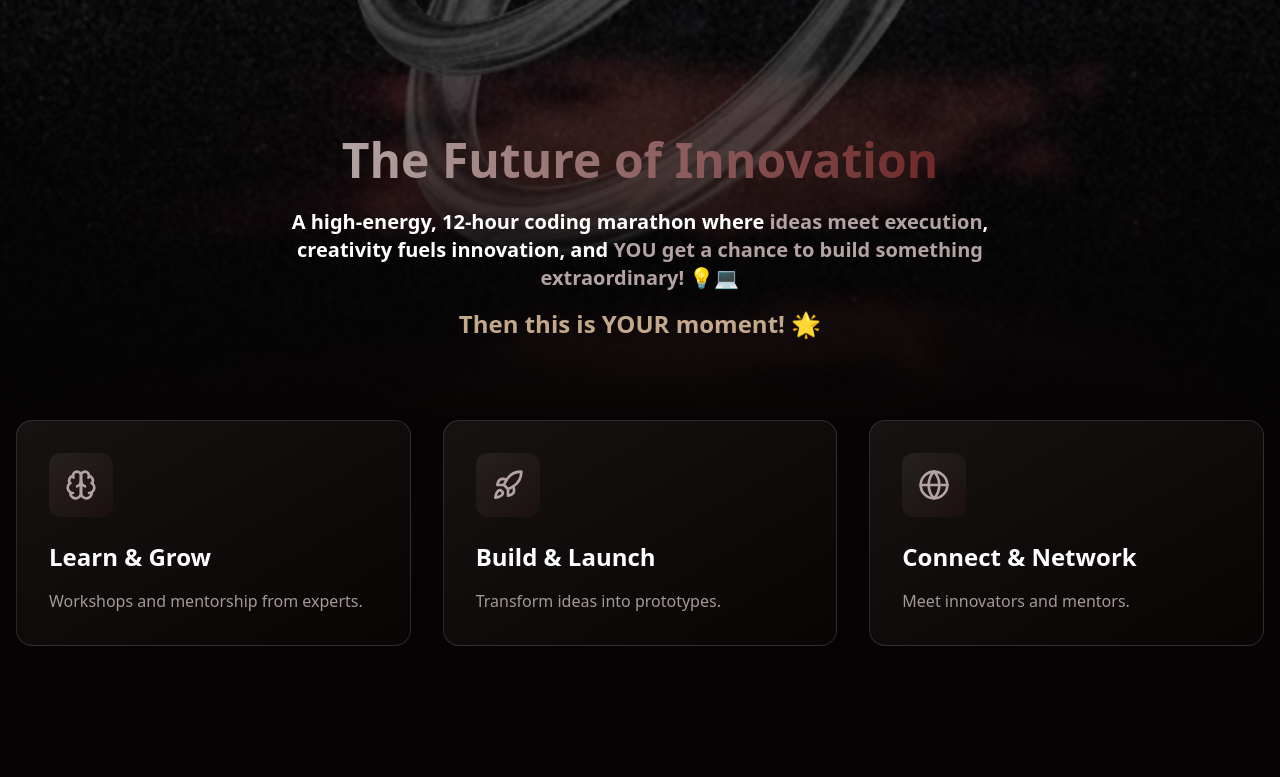
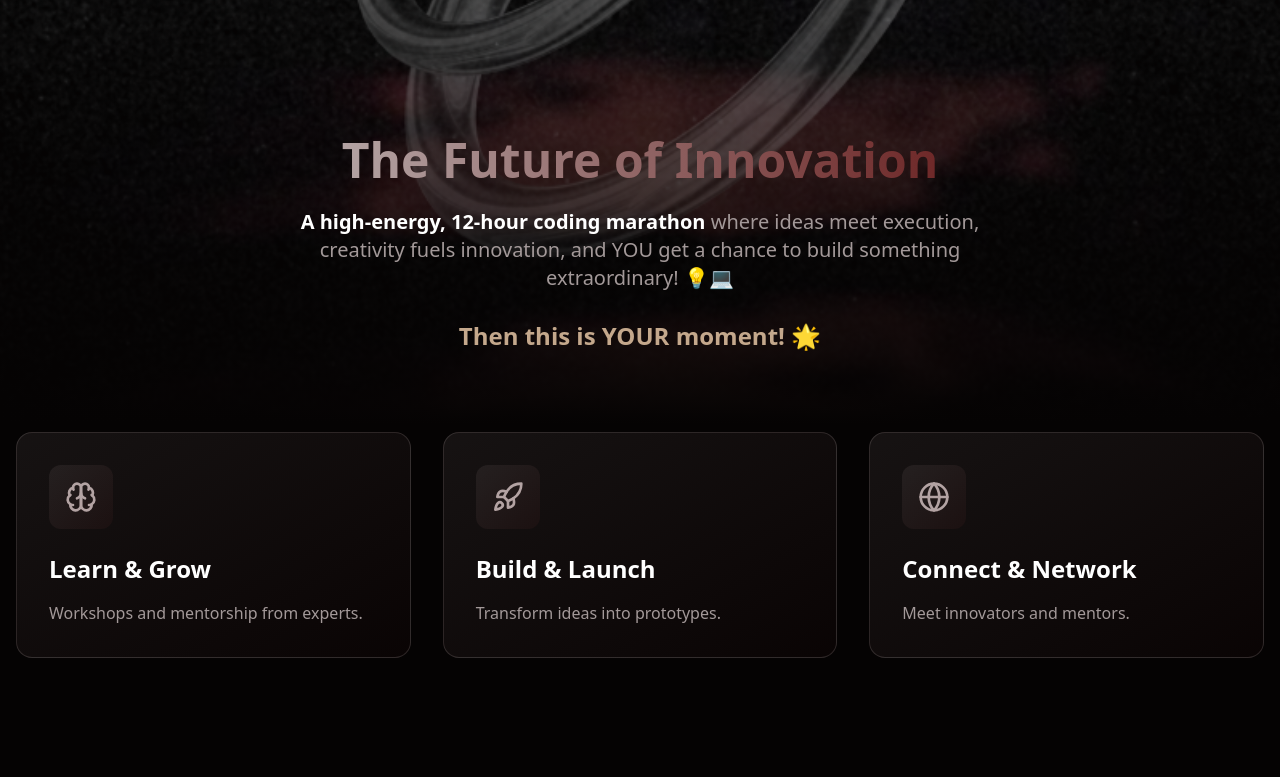
Before and after one commit to ayushmanlakshkar/CODE-COALESCENCE, a React (Vite) app: page / in a window 1280 px wide. Shown: the part 760-1537 px from the top of the page. Built offline with nearby package versions, Linux system fonts and the light colour scheme.

Commit message:
changes to animation

```diff
--- a/src/components/AboutSection.tsx
+++ b/src/components/AboutSection.tsx
@@ -12,77 +12,80 @@ export const AboutSection = () => {
     <section id="about" className="pt-12 md:pt-40 relative">
       <div className="absolute inset-0" />
       <div className="max-w-7xl mx-auto px-4 relative">
-        {/* Animated Heading */}
+        {/* Title */}
         <motion.div
           className="text-center mb-20"
           initial={{ opacity: 0, y: 20 }}
-          animate={{ opacity: 1, y: 0 }}
-          transition={{ duration: 0.8, ease: "easeOut" }}
+          whileInView={{ opacity: 1, y: 0 }}
+          transition={{ duration: 0.7 }}
         >
           <h2 className="text-3xl md:text-5xl font-bold mb-6">
             <span className="bg-gradient-to-r from-primary to-secondary text-transparent bg-clip-text">
               The Future of Innovation
             </span>
           </h2>
-
-          {/* Animated Subtext */}
-          <motion.p
-            className="text-lg md:text-xl text-content-muted max-w-3xl mx-auto"
-            initial={{ opacity: 0, y: 20 }}
-            whileInView={{ opacity: 1, y: 0 }}
-            transition={{ duration: 1, delay: 0.2 }}
-            viewport={{ once: true }}
-          >
-            <span className="block font-semibold text-white">
-              A high-energy, 12-hour coding marathon where{" "}
-              <motion.span
-                className="text-primary"
-                animate={{ scale: [1, 1.1, 1] }}
-                transition={{ repeat: Infinity, duration: 1.2 }}
-              >
-                ideas meet execution
-              </motion.span>
-              , creativity fuels innovation, and{" "}
-              <motion.span
-                className="text-primary"
-                animate={{ scale: [1, 1.1, 1] }}
-                transition={{ repeat: Infinity, duration: 1.2 }}
-              >
-                YOU get a chance to build something extraordinary!
-              </motion.span>{" "}
-              💡💻
+          <p className="text-lg md:text-xl text-content-muted max-w-3xl mx-auto">
+            <span className="font-bold text-white">A high-energy, 12-hour coding marathon {" "}</span>
+            where ideas meet execution, creativity fuels innovation, and
+            YOU get a chance to build something extraordinary! 💡💻
+            <br />
+            <br />
+            <span className="font-bold text-2xl text-accent">
+            Then this is YOUR moment! 🌟
             </span>
-            <motion.span
-              className="mt-4 block font-bold text-2xl text-accent"
-              initial={{ scale: 0.9, opacity: 0 }}
-              whileInView={{ scale: 1, opacity: 1 }}
-              transition={{ duration: 0.6, delay: 0.5 }}
-              viewport={{ once: true }}
-            >
-              Then this is YOUR moment! 🌟
-            </motion.span>
-          </motion.p>
+          </p>
         </motion.div>
 
-        {/* Feature Cards */}
-        <div className="grid md:grid-cols-3 gap-8">
+        {/* Features Grid */}
+        <motion.div
+          className="grid md:grid-cols-3 gap-8"
+          initial="hidden"
+          whileInView="visible"
+          variants={{
+            hidden: { opacity: 0, y: 20 },
+            visible: { opacity: 1, y: 0, transition: { staggerChildren: 0.3, duration: 0.7 } },
+          }}
+        >
           {features.map((feature, index) => (
             <motion.div
               key={index}
               className="group bg-gradient-to-br from-primary/10 to-secondary/5 p-8 rounded-2xl border border-primary/20 hover:border-primary/50 transition-all"
               initial={{ opacity: 0, y: 20 }}
               whileInView={{ opacity: 1, y: 0 }}
-              transition={{ duration: 0.8, delay: index * 0.2 }}
-              viewport={{ once: true }}
+              transition={{ duration: 0.7, delay: index * 0.2 }}
             >
-              <div className="bg-gradient-to-br from-primary/10 to-secondary/10 p-4 rounded-xl w-fit mb-6 group-hover:scale-110 transition-transform">
+              {/* Icon */}
+              <motion.div
+                className="bg-gradient-to-br from-primary/10 to-secondary/10 p-4 rounded-xl w-fit mb-6 group-hover:scale-110 transition-transform"
+                initial={{ opacity: 0, scale: 0.8 }}
+                whileInView={{ opacity: 1, scale: 1 }}
+                transition={{ duration: 0.5 }}
+              >
                 <feature.icon className="w-8 h-8 text-primary" />
-              </div>
-              <h3 className="text-lg md:text-2xl font-semibold mb-4">{feature.title}</h3>
-              <p className="text-content-muted">{feature.description}</p>
+              </motion.div>
+
+              {/* Title */}
+              <motion.h3
+                className="text-lg md:text-2xl font-semibold mb-4"
+                initial={{ opacity: 0 }}
+                whileInView={{ opacity: 1 }}
+                transition={{ duration: 0.5 }}
+              >
+                {feature.title}
+              </motion.h3>
+
+              {/* Description */}
+              <motion.p
+                className="text-content-muted"
+                initial={{ opacity: 0 }}
+                whileInView={{ opacity: 1 }}
+                transition={{ duration: 0.5 }}
+              >
+                {feature.description}
+              </motion.p>
             </motion.div>
           ))}
-        </div>
+        </motion.div>
       </div>
     </section>
   );
--- a/src/components/Navbar.tsx
+++ b/src/components/Navbar.tsx
@@ -43,8 +43,8 @@ function Navbar({
         </div>
 
         {/* Desktop Menu */}
-        <div className="hidden nav:flex items-center gap-8">
-          {["about", "timeline", "tracks", "guidelines", "faq"].map((item) => (
+        <div className="hidden nav:flex items-center gap-8 font-bold">
+          {["about", "timeline", "tracks", "guidelines", "FAQ"].map((item) => (
             <a
               key={item}
               href={`#${item}`}
@@ -83,7 +83,7 @@ function Navbar({
             animate={{ opacity: 1, y: 0 }}
             exit={{ opacity: 0, y: -20 }}
             transition={{ duration: 0.3, ease: "easeInOut" }}
-            className="nav:hidden absolute top-[100%] left-0 w-full bg-surface-dark/90 backdrop-blur-md shadow-lg p-6 flex flex-col items-center gap-4"
+            className="nav:hidden font-bold absolute top-[100%] left-0 w-full bg-surface-dark/90 backdrop-blur-md shadow-lg p-6 flex flex-col items-center gap-4"
           >
             {["about", "timeline", "tracks", "guidelines", "faq"].map((item) => (
               <a
```
